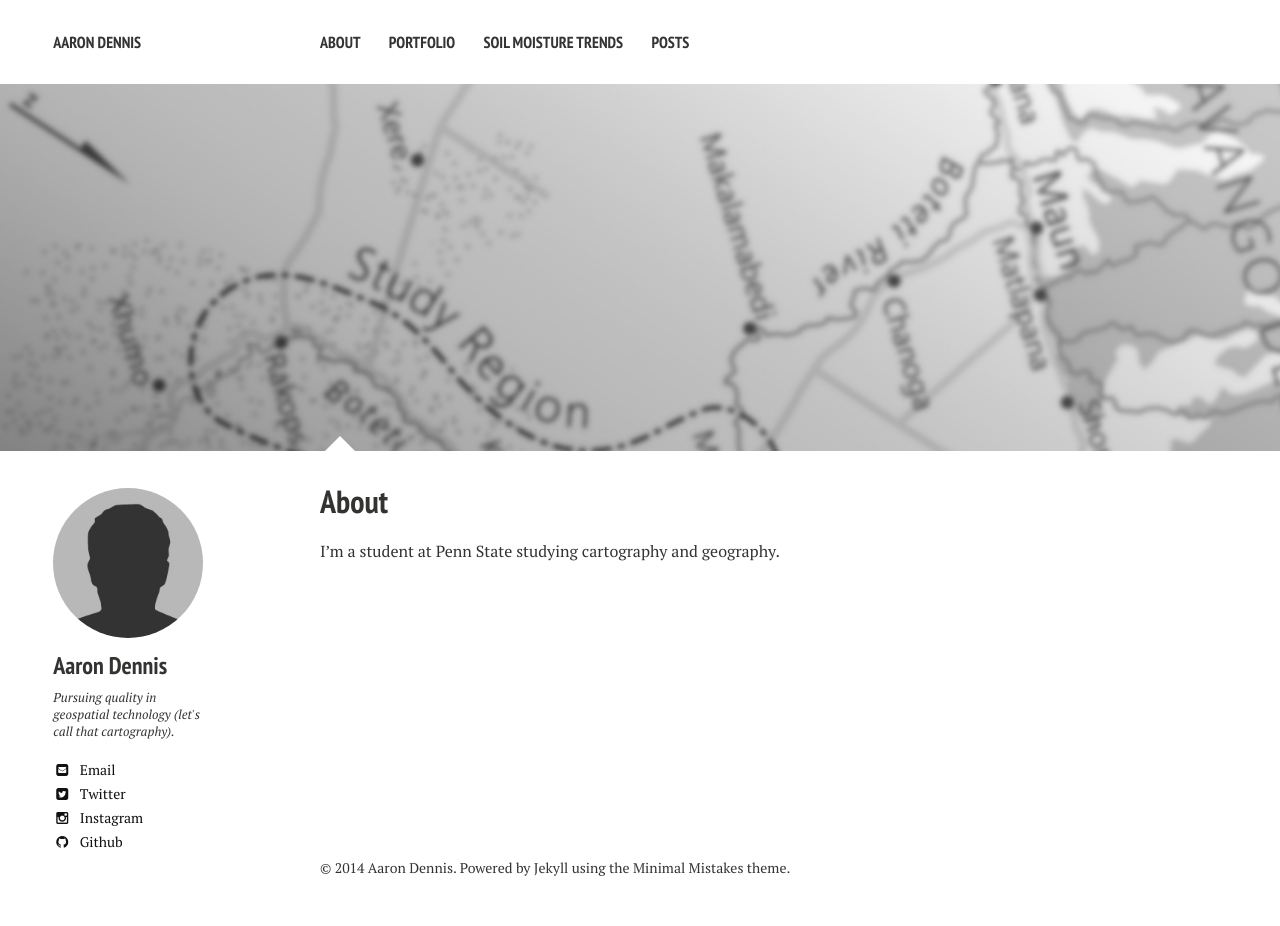
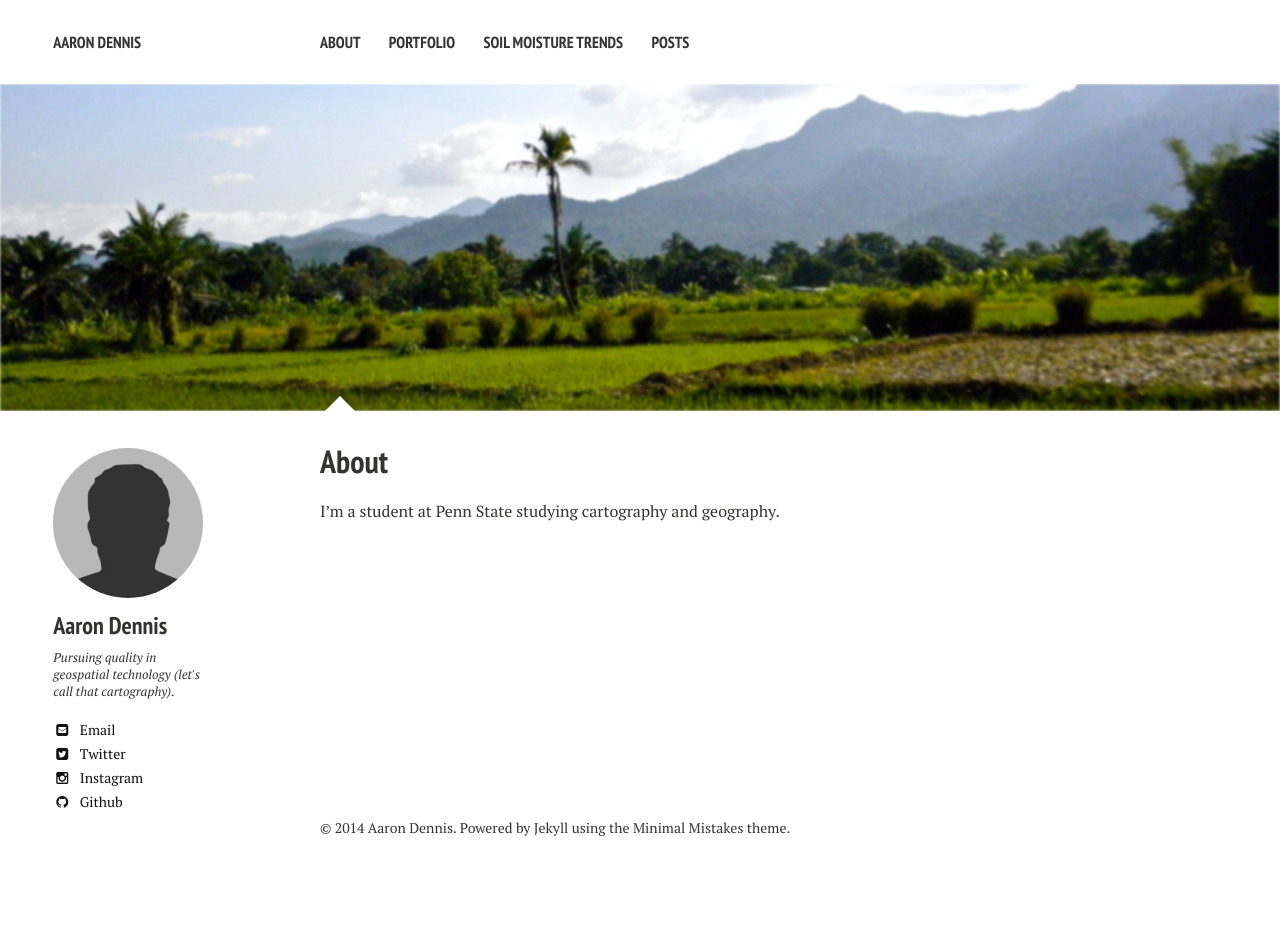
Before and after one commit to Joe-Robertson/aaronpdennis.github.io, a Jekyll site: the page built from about/index.md, in a window 1280 px wide. Built offline with Jekyll 4.4.1, drawn with Linux system fonts in a browser that asks for light colours; nearby versions of some CDN libraries; after the commit the page ends 900 px from its top, so only the background shows below that.

Commit message:
header image

```diff
--- a/about/index.md
+++ b/about/index.md
@@ -5,7 +5,7 @@ tags: [about, Jekyll, theme, responsive]
 modified: 2014-10-02T13:00:00.573882-04:00
 comments: false
 image:
-  feature: boteti-wide.jpg
+  feature: mangula.jpg
   credit:
   creditlink:
 ---
```
